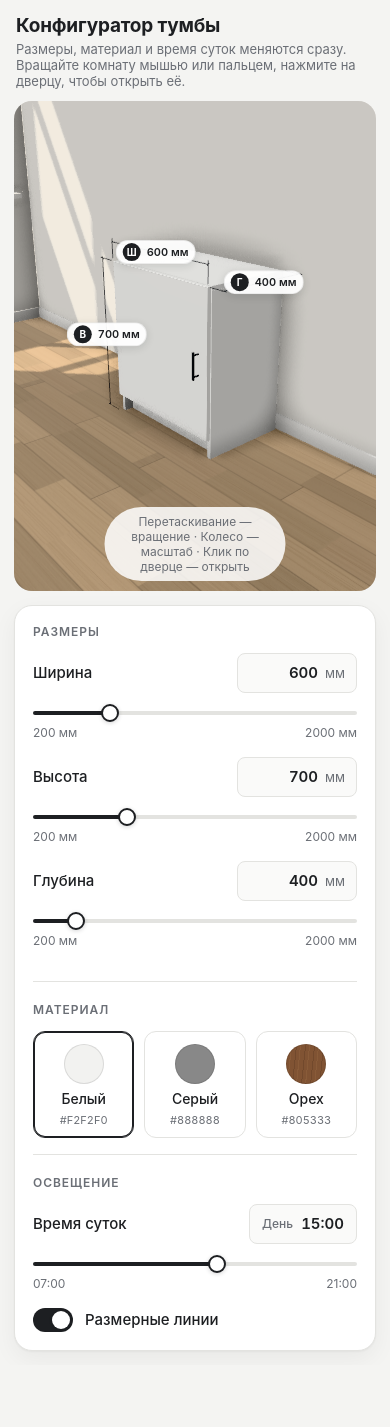
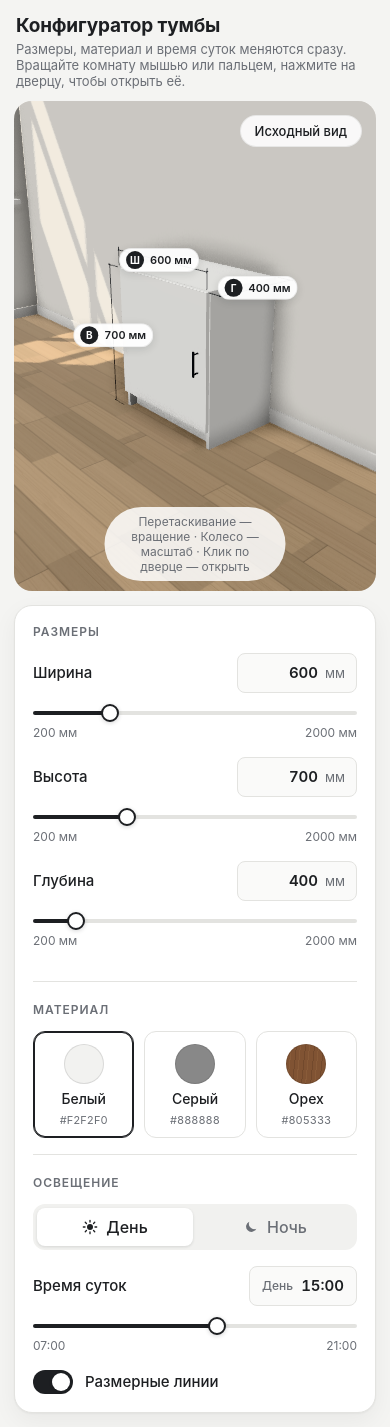
Before and after one commit to kbdnalan/3dconfigurator, a React (Vite) app: page / in a window 390 px wide. Before the commit the page ends 1365 px from the top, so only its background shows below. Built offline with nearby package versions, Linux system fonts and the light colour scheme.

Commit message:
День/Ночь, тени от люстры, адаптивная комната

```diff
--- a/src/App.jsx
+++ b/src/App.jsx
@@ -2,11 +2,13 @@ import { useCallback, useState } from 'react';
 import { DEFAULT_DIMENSIONS, DEFAULT_MATERIAL, TIME_OF_DAY } from './config.js';
 import Viewer3D from './components/Viewer3D.jsx';
 import ControlPanel from './components/ControlPanel.jsx';
+import ErrorBoundary from './components/ErrorBoundary.jsx';
+import { useTimeOfDay } from './hooks/useTimeOfDay.js';
 
 export default function App() {
   const [dimensions, setDimensions] = useState(DEFAULT_DIMENSIONS);
   const [materialKey, setMaterialKey] = useState(DEFAULT_MATERIAL);
-  const [timeOfDay, setTimeOfDay] = useState(TIME_OF_DAY.initial);
+  const [timeOfDay, setTimeOfDay, animateTimeOfDay] = useTimeOfDay(TIME_OF_DAY.initial);
   const [dimensionsVisible, setDimensionsVisible] = useState(true);
 
   const handleDimensionChange = useCallback((key, value) => {
@@ -25,12 +27,14 @@ export default function App() {
 
       <main className="app-main">
         <section className="viewer-section" aria-label="3D-модель тумбы">
+          <ErrorBoundary>
             <Viewer3D
               dimensions={dimensions}
               materialKey={materialKey}
               timeOfDay={timeOfDay}
               dimensionsVisible={dimensionsVisible}
             />
+          </ErrorBoundary>
         </section>
 
         <aside className="panel" aria-label="Параметры тумбы">
@@ -42,6 +46,7 @@ export default function App() {
             onDimensionChange={handleDimensionChange}
             onMaterialChange={setMaterialKey}
             onTimeOfDayChange={setTimeOfDay}
+            onTimeOfDayPreset={animateTimeOfDay}
             onDimensionsVisibleChange={setDimensionsVisible}
           />
         </aside>
--- a/src/components/ControlPanel.jsx
+++ b/src/components/ControlPanel.jsx
@@ -11,6 +11,7 @@ export default function ControlPanel({
   onDimensionChange,
   onMaterialChange,
   onTimeOfDayChange,
+  onTimeOfDayPreset,
   onDimensionsVisibleChange,
 }) {
   return (
@@ -41,7 +42,11 @@ export default function ControlPanel({
         <h2 id="light-title" className="panel-title">
           Освещение
         </h2>
-        <TimeOfDayField value={timeOfDay} onChange={onTimeOfDayChange} />
+        <TimeOfDayField
+          value={timeOfDay}
+          onChange={onTimeOfDayChange}
+          onPreset={onTimeOfDayPreset}
+        />
         <label className="switch">
           <input
             type="checkbox"
--- /dev/null
+++ b/src/components/ErrorBoundary.jsx
@@ -0,0 +1,26 @@
+import { Component } from 'react';
+
+export default class ErrorBoundary extends Component {
+  state = { hasError: false };
+
+  static getDerivedStateFromError() {
+    return { hasError: true };
+  }
+
+  componentDidCatch(error) {
+    console.error('Ошибка 3D-сцены:', error);
+  }
+
+  render() {
+    if (this.state.hasError) {
+      return (
+        <div className="viewer">
+          <div className="viewer-error" role="alert">
+            Не удалось отобразить 3D-модель. Обновите страницу.
+          </div>
+        </div>
+      );
+    }
+    return this.props.children;
+  }
+}
--- a/src/components/TimeOfDayField.jsx
+++ b/src/components/TimeOfDayField.jsx
@@ -1,14 +1,56 @@
 import { TIME_OF_DAY } from '../config.js';
 import { formatTime, getDayPhase } from '../utils/time.js';
 
-export default function TimeOfDayField({ value, onChange }) {
-  const { min, max, step } = TIME_OF_DAY;
+function SunIcon() {
+  return (
+    <svg viewBox="0 0 24 24" width="16" height="16" aria-hidden="true">
+      <circle cx="12" cy="12" r="4.5" fill="currentColor" />
+      <g stroke="currentColor" strokeWidth="2" strokeLinecap="round">
+        <path d="M12 2v2.5M12 19.5V22M2 12h2.5M19.5 12H22" />
+        <path d="M4.9 4.9l1.8 1.8M17.3 17.3l1.8 1.8M4.9 19.1l1.8-1.8M17.3 6.7l1.8-1.8" />
+      </g>
+    </svg>
+  );
+}
+
+function MoonIcon() {
+  return (
+    <svg viewBox="0 0 24 24" width="16" height="16" aria-hidden="true">
+      <path d="M20 14.5A8 8 0 0 1 9.5 4a8 8 0 1 0 10.5 10.5Z" fill="currentColor" />
+    </svg>
+  );
+}
+
+export default function TimeOfDayField({ value, onChange, onPreset }) {
+  const { min, max, step, day, night, nightFrom } = TIME_OF_DAY;
   const fill = ((value - min) / (max - min)) * 100;
   const time = formatTime(value);
   const phase = getDayPhase(value);
+  const isNight = value >= nightFrom;
 
   return (
     <div className="field">
+      <div className="segmented" role="group" aria-label="Режим освещения">
+        <button
+          type="button"
+          className={`segmented-option${isNight ? '' : ' segmented-option--active'}`}
+          aria-pressed={!isNight}
+          onClick={() => onPreset(day)}
+        >
+          <SunIcon />
+          День
+        </button>
+        <button
+          type="button"
+          className={`segmented-option${isNight ? ' segmented-option--active' : ''}`}
+          aria-pressed={isNight}
+          onClick={() => onPreset(night)}
+        >
+          <MoonIcon />
+          Ночь
+        </button>
+      </div>
+
       <div className="field-row">
         <label className="field-label" htmlFor="time-of-day">
           Время суток
--- a/src/components/Viewer3D.jsx
+++ b/src/components/Viewer3D.jsx
@@ -54,6 +54,16 @@ export default function Viewer3D({
           Ваш браузер не поддерживает WebGL, поэтому 3D-модель не может быть показана.
         </div>
       ) : (
+        <button
+          type="button"
+          className="viewer-reset"
+          onClick={() => managerRef.current?.resetView()}
+        >
+          Исходный вид
+        </button>
+      )}
+
+      {!webglError && (
         <p className="viewer-hint">
           <span className="hint-desktop">
             Перетаскивание — вращение · Колесо — масштаб · Клик по дверце — открыть
--- a/src/config.js
+++ b/src/config.js
@@ -28,4 +28,7 @@ export const TIME_OF_DAY = {
   max: 21,
   step: 0.25,
   initial: 15,
+  day: 13,
+  night: 21,
+  nightFrom: 20,
 };
--- /dev/null
+++ b/src/hooks/useTimeOfDay.js
@@ -0,0 +1,47 @@
+import { useCallback, useEffect, useRef, useState } from 'react';
+
+const TRANSITION_MS = 1500;
+
+export function useTimeOfDay(initial) {
+  const [time, setTime] = useState(initial);
+  const timeRef = useRef(initial);
+  const frameRef = useRef(null);
+
+  useEffect(() => {
+    timeRef.current = time;
+  }, [time]);
+
+  const stop = useCallback(() => {
+    if (frameRef.current !== null) cancelAnimationFrame(frameRef.current);
+    frameRef.current = null;
+  }, []);
+
+  useEffect(() => stop, [stop]);
+
+  const setTimeNow = useCallback(
+    (value) => {
+      stop();
+      setTime(value);
+    },
+    [stop],
+  );
+
+  const animateTo = useCallback(
+    (target) => {
+      stop();
+      const from = timeRef.current;
+      const startedAt = performance.now();
+
+      const step = (now) => {
+        const t = Math.min(1, (now - startedAt) / TRANSITION_MS);
+        const eased = t * t * (3 - 2 * t);
+        setTime(from + (target - from) * eased);
+        frameRef.current = t < 1 ? requestAnimationFrame(step) : null;
+      };
+      frameRef.current = requestAnimationFrame(step);
+    },
+    [stop],
+  );
+
+  return [time, setTimeNow, animateTo];
+}
--- a/src/index.css
+++ b/src/index.css
@@ -322,6 +322,69 @@ input {
   outline-offset: 6px;
 }
 
+.segmented {
+  display: grid;
+  grid-template-columns: 1fr 1fr;
+  gap: 4px;
+  margin-bottom: 16px;
+  padding: 4px;
+  border-radius: var(--radius-md);
+  background: #f1f1ef;
+}
+
+.segmented-option {
+  display: inline-flex;
+  align-items: center;
+  justify-content: center;
+  gap: 8px;
+  height: 38px;
+  border: 0;
+  border-radius: var(--radius-sm);
+  background: transparent;
+  color: var(--text-muted);
+  font-weight: 500;
+  cursor: pointer;
+  transition:
+    background 0.2s ease,
+    color 0.2s ease,
+    box-shadow 0.2s ease;
+}
+
+.segmented-option:hover {
+  color: var(--text);
+}
+
+.segmented-option--active {
+  background: var(--surface);
+  color: var(--text);
+  box-shadow: 0 1px 3px rgba(20, 22, 26, 0.12);
+}
+
+.segmented-option:focus-visible,
+.viewer-reset:focus-visible {
+  outline: 2px solid var(--accent);
+  outline-offset: 2px;
+}
+
+.viewer-reset {
+  position: absolute;
+  top: 14px;
+  right: 14px;
+  z-index: 1;
+  padding: 7px 14px;
+  border: 1px solid rgba(29, 31, 34, 0.08);
+  border-radius: 999px;
+  background: rgba(255, 255, 255, 0.88);
+  font-size: 13px;
+  font-weight: 500;
+  cursor: pointer;
+  transition: background 0.15s ease;
+}
+
+.viewer-reset:hover {
+  background: #ffffff;
+}
+
 .time-value {
   display: inline-flex;
   align-items: center;
--- a/src/three/SceneManager.js
+++ b/src/three/SceneManager.js
@@ -11,9 +11,9 @@ import { createCabinet, MM } from './createCabinet.js';
 import { createDimensions } from './createDimensions.js';
 import {
   createRoom,
-  ROOM_DEPTH,
+  MIN_ROOM_DEPTH,
+  MIN_ROOM_WIDTH,
   ROOM_HEIGHT,
-  ROOM_WIDTH,
   WALL_GAP,
 } from './createRoom.js';
 import { getDaylight } from './daylight.js';
@@ -25,7 +25,8 @@ const WALL_MARGIN = 0.1;
 const FLOOR_MARGIN = 0.12;
 const MAX_BELOW_CENTER_ANGLE = THREE.MathUtils.degToRad(20);
 const SUN_DISTANCE = 12;
-const SHADOW_EXTENT = 4;
+const ROOM_CLEARANCE = 0.4;
+const CEILING_CLEARANCE = 0.25;
 const DOOR_OPEN_ANGLE = THREE.MathUtils.degToRad(100);
 const DOOR_DURATION = 600;
 const CLICK_TOLERANCE = 5;
@@ -46,6 +47,7 @@ export class SceneManager {
     this.materialKey = 'white';
     this.cabinet = null;
     this.dimensionLines = null;
+    this.room = null;
     this.dimensionsVisible = true;
     this.timeOfDay = 15;
     this.hasCameraView = false;
@@ -59,8 +61,6 @@ export class SceneManager {
     this.initPostprocessing();
     this.initDoorClick();
     this.materials = createMaterials(this.renderer.capabilities.getMaxAnisotropy());
-    this.room = createRoom(this.materials);
-    this.scene.add(this.room);
 
     this.resizeObserver = new ResizeObserver(this.handleResize);
     this.resizeObserver.observe(container);
@@ -124,14 +124,6 @@ export class SceneManager {
     sun.shadow.radius = 3;
     sun.shadow.bias = -0.0003;
     sun.shadow.normalBias = 0.03;
-    const shadowCamera = sun.shadow.camera;
-    shadowCamera.left = -SHADOW_EXTENT;
-    shadowCamera.right = SHADOW_EXTENT;
-    shadowCamera.top = SHADOW_EXTENT;
-    shadowCamera.bottom = -SHADOW_EXTENT;
-    shadowCamera.near = 0.5;
-    shadowCamera.far = SUN_DISTANCE + SHADOW_EXTENT * 2;
-    shadowCamera.updateProjectionMatrix();
     this.scene.add(sun, sun.target);
     this.sun = sun;
   }
@@ -181,7 +173,7 @@ export class SceneManager {
     );
     this.applyDoorAngles();
 
-    this.room.position.z = -this.getSize().D / 2 - WALL_GAP;
+    this.updateRoom();
     this.applyDaylight();
     this.fitCamera();
     this.requestRender();
@@ -206,6 +198,13 @@ export class SceneManager {
     this.requestRender();
   }
 
+  resetView() {
+    if (this.disposed) return;
+    this.hasCameraView = false;
+    this.fitCamera();
+    this.requestRender();
+  }
+
   setDimensionsVisible(visible) {
     if (this.disposed) return;
     this.dimensionsVisible = visible;
@@ -213,12 +212,57 @@ export class SceneManager {
     this.requestRender();
   }
 
+  updateRoom() {
+    const { D, H } = this.getSize();
+    const target = new THREE.Vector3(0, H / 2, 0);
+    const view = this.getCeilingSafeView(DEFAULT_VIEW_DIRECTION, target, 1, false);
+    const camera = view.direction.clone().multiplyScalar(view.distance);
+    const roundUp = (value) => Math.ceil(value * 10) / 10;
+    const width = roundUp(
+      Math.max(MIN_ROOM_WIDTH, 2 * (Math.abs(camera.x) + ROOM_CLEARANCE)),
+    );
+    const depth = roundUp(
+      Math.max(MIN_ROOM_DEPTH, D / 2 + WALL_GAP + camera.z + ROOM_CLEARANCE),
+    );
+
+    const size = this.room?.userData;
+    if (!size || size.width !== width || size.depth !== depth) {
+      this.disposeRoom();
+      this.room = createRoom(this.materials, width, depth);
+      this.materials.floor.map.repeat.set(width, depth);
+      this.scene.add(this.room);
+      this.updateSunShadow(width, depth);
+    }
+    this.room.position.z = -D / 2 - WALL_GAP;
+    this.room.userData.lamp.position.z = (D + WALL_GAP + depth) / 2;
+  }
+
+  updateSunShadow(width, depth) {
+    const extent = Math.hypot(width, depth, ROOM_HEIGHT) / 2 + 0.5;
+    const camera = this.sun.shadow.camera;
+    camera.left = -extent;
+    camera.right = extent;
+    camera.top = extent;
+    camera.bottom = -extent;
+    camera.near = 0.5;
+    camera.far = SUN_DISTANCE + extent * 2;
+    camera.updateProjectionMatrix();
+  }
+
+  disposeRoom() {
+    if (!this.room) return;
+    this.room.userData.lampLight.dispose();
+    this.removeObject(this.room);
+    this.room = null;
+  }
+
   applyDaylight() {
+    if (!this.room) return;
     const light = getDaylight(this.timeOfDay);
     const center = new THREE.Vector3(
       0,
       ROOM_HEIGHT / 2,
-      this.room.position.z + ROOM_DEPTH / 2,
+      this.room.position.z + this.room.userData.depth / 2,
     );
 
     this.sun.position.copy(center).addScaledVector(light.direction, SUN_DISTANCE);
@@ -226,11 +270,14 @@ export class SceneManager {
     this.sun.target.updateMatrixWorld();
     this.sun.color.copy(light.sunColor);
     this.sun.intensity = light.sunIntensity;
+    this.sun.shadow.autoUpdate = light.sunIntensity > 0;
 
     this.scene.background.copy(light.skyColor);
     this.scene.environmentIntensity = light.environmentIntensity;
     this.ambientLight.intensity = light.ambientIntensity;
-    this.room.userData.lampLight.intensity = light.lampIntensity;
+    const lamp = this.room.userData.lampLight;
+    lamp.intensity = light.lampIntensity;
+    lamp.shadow.autoUpdate = light.lampIntensity > 0;
     this.materials.bulb.emissiveIntensity = light.lampIntensity * 0.6;
     this.renderer.toneMappingExposure = light.exposure;
   }
@@ -335,7 +382,7 @@ export class SceneManager {
     return { W: width * MM, H: height * MM, D: depth * MM };
   }
 
-  getFitDistance(direction, target) {
+  getFitDistance(direction, target, includeDoors = true) {
     const { W, H, D } = this.getSize();
     const m = DIMENSION_MARGIN;
     const radius = Math.sqrt(W * W + H * H + D * D) / 2 + m;
@@ -354,7 +401,8 @@ export class SceneManager {
       }
     }
 
-    for (const pivot of this.cabinet?.userData.doors ?? []) {
+    const doors = includeDoors ? (this.cabinet?.userData.doors ?? []) : [];
+    for (const pivot of doors) {
       const { angle = 0, hingeX, sign, width } = pivot.userData;
       if (angle <= 0) continue;
       const edgeX = hingeX - sign * width * Math.cos(angle);
@@ -382,11 +430,16 @@ export class SceneManager {
     const { H } = this.getSize();
     const target = new THREE.Vector3(0, H / 2, 0);
 
-    const direction = this.hasCameraView
+    const preferred = this.hasCameraView
       ? this.camera.position.clone().sub(this.controls.target).normalize()
-      : DEFAULT_VIEW_DIRECTION.clone();
+      : DEFAULT_VIEW_DIRECTION;
+    const zoom = this.hasCameraView ? 1 : DEFAULT_ZOOM_OUT;
     const currentDistance = this.camera.position.distanceTo(this.controls.target);
-    const { radius, distance } = this.getFitDistance(direction, target);
+    const { direction, radius, distance } = this.getCeilingSafeView(
+      preferred,
+      target,
+      zoom,
+    );
 
     this.controls.minDistance = Math.min(radius * 1.1, distance);
     this.controls.maxDistance = Math.max(distance * 1.6, radius * 2);
@@ -398,10 +451,25 @@ export class SceneManager {
     }
 
     this.controls.target.copy(target);
-    const zoom = this.hasCameraView ? 1 : DEFAULT_ZOOM_OUT;
     this.camera.position.copy(target).addScaledVector(direction, distance * zoom);
     this.hasCameraView = true;
     this.controls.update();
+  }
+
+  getCeilingSafeView(preferred, target, zoom = 1, includeDoors = true) {
+    let direction = preferred.clone();
+    let fit = this.getFitDistance(direction, target, includeDoors);
+    const maxRise = ROOM_HEIGHT - CEILING_CLEARANCE - target.y;
+
+    if (direction.y * fit.distance * zoom > maxRise) {
+      const y = THREE.MathUtils.clamp(maxRise / (fit.distance * zoom), -0.2, 1);
+      direction = new THREE.Vector3(direction.x, 0, direction.z)
+        .normalize()
+        .multiplyScalar(Math.sqrt(1 - y * y))
+        .setY(y);
+      fit = this.getFitDistance(direction, target, includeDoors);
+    }
+    return { direction, ...fit };
   }
 
   getFloorLimit() {
@@ -420,21 +488,17 @@ export class SceneManager {
     const offset = this.cameraOffset.copy(this.camera.position).sub(target);
     let scale = 1;
 
-    if (this.dimensions) {
+    if (this.room) {
       const backZ = this.room.position.z;
+      const { width, depth } = this.room.userData;
       const limit = (origin, delta, min, max) => {
         if (delta < 0 && origin + delta < min) return (min - origin) / delta;
         if (delta > 0 && origin + delta > max) return (max - origin) / delta;
         return 1;
       };
       scale = Math.min(
-        limit(
-          target.x,
-          offset.x,
-          -ROOM_WIDTH / 2 + WALL_MARGIN,
-          ROOM_WIDTH / 2 - WALL_MARGIN,
-        ),
-        limit(target.z, offset.z, backZ + WALL_MARGIN, backZ + ROOM_DEPTH - WALL_MARGIN),
+        limit(target.x, offset.x, -width / 2 + WALL_MARGIN, width / 2 - WALL_MARGIN),
+        limit(target.z, offset.z, backZ + WALL_MARGIN, backZ + depth - WALL_MARGIN),
         limit(target.y, offset.y, this.getFloorLimit(), ROOM_HEIGHT - WALL_MARGIN),
       );
     }
@@ -500,8 +564,7 @@ export class SceneManager {
 
     this.removeObject(this.cabinet);
     this.removeObject(this.dimensionLines);
-    this.room.userData.lampLight.dispose();
-    this.removeObject(this.room);
+    this.disposeRoom();
     this.materials.dispose();
     this.environmentMap.dispose();
     this.sun.dispose();
--- a/src/three/materials.js
+++ b/src/three/materials.js
@@ -2,7 +2,6 @@ import * as THREE from 'three';
 import { MATERIALS } from '../config.js';
 import { createWoodTexture } from './woodTexture.js';
 import { createParquetTexture } from './parquetTexture.js';
-import { ROOM_DEPTH, ROOM_WIDTH } from './createRoom.js';
 
 const ROUGHNESS = {
   white: 0.78,
@@ -17,7 +16,6 @@ export function createMaterials(maxAnisotropy = 1) {
 
   const parquetTexture = createParquetTexture();
   parquetTexture.anisotropy = Math.min(16, maxAnisotropy);
-  parquetTexture.repeat.set(ROOM_WIDTH, ROOM_DEPTH);
 
   const body = {};
   MATERIALS.forEach(({ key, color }) => {
```
Also changed, not shown: src/three/createRoom.js (+36 -32 lines), 1 other file (tests, documents, lock files or other folders). Lines whose indentation alone changed are shown as unchanged.
